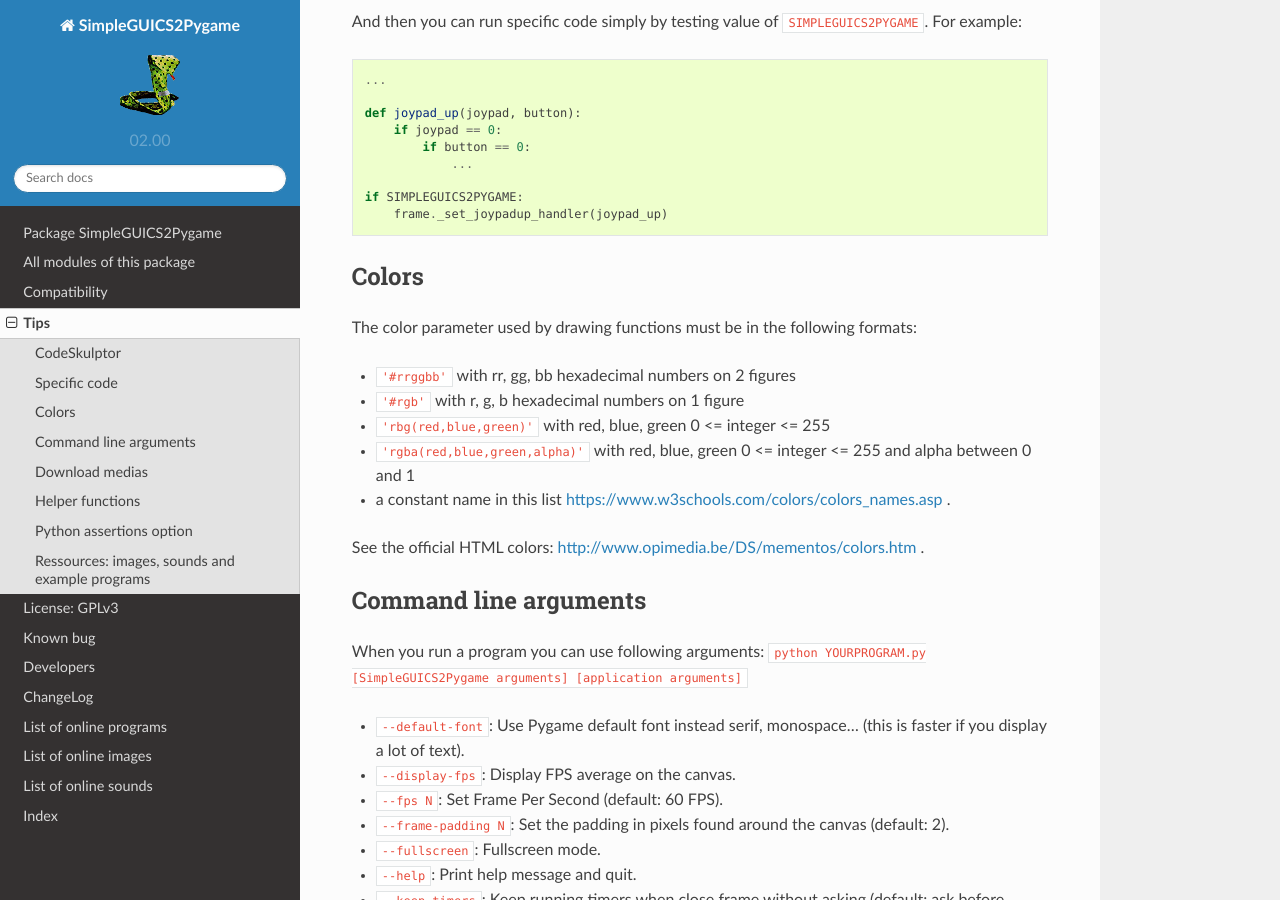
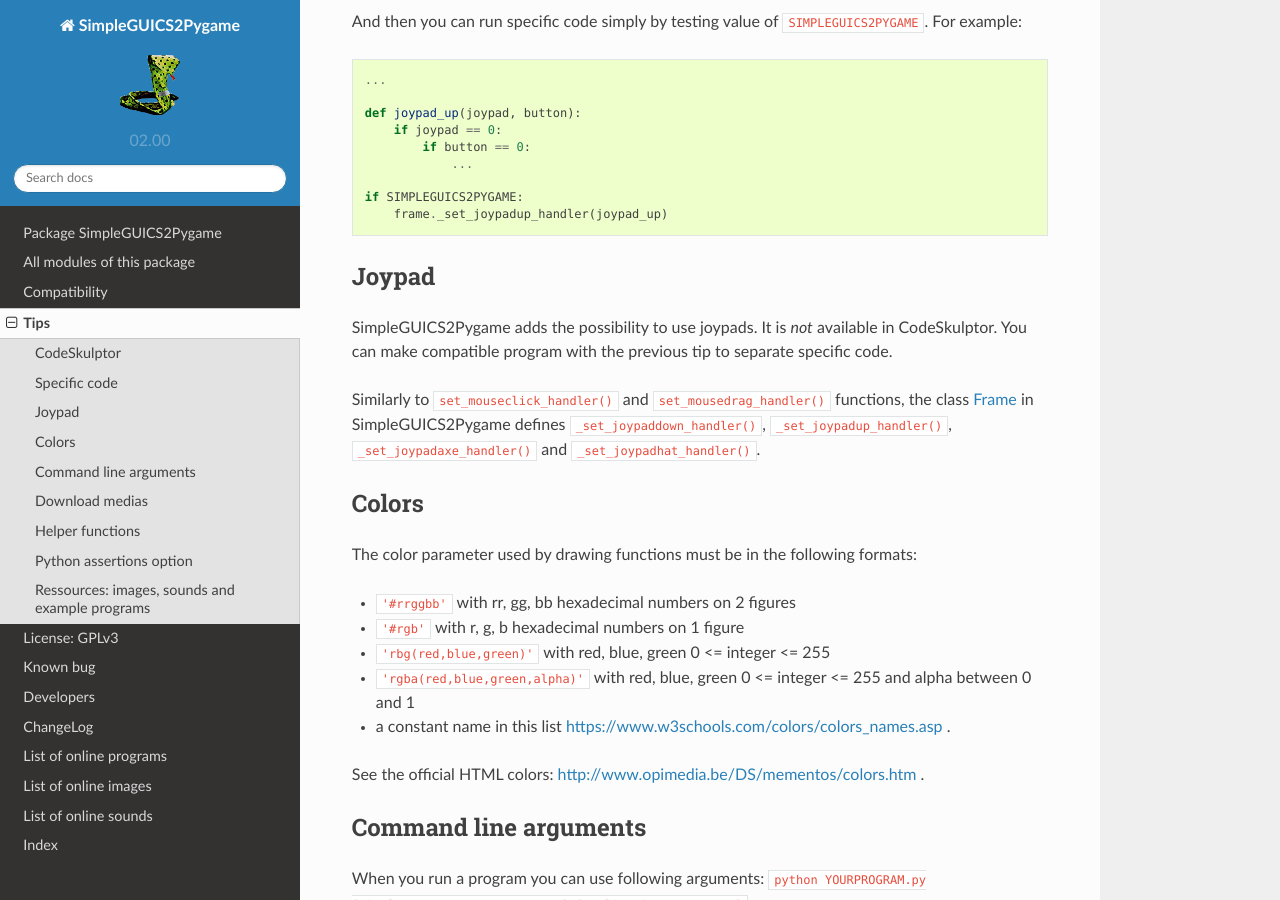
Before and after one commit to rhul-compsoc/SimpleGUICS2Pygame, a Sphinx documentation site: the page built from Sphinx/Tips.rst, in a window 1280 px wide and 900 px high, scrolled down 1667 px. Built offline with Sphinx 7.4.7 and the Read the Docs theme 2.0.0, drawn with Linux system fonts in a browser that asks for light colours; some of the changed text lies outside the part shown.

Commit message:
Updated doc.

```diff
--- a/README.rst
+++ b/README.rst
@@ -35,7 +35,7 @@ and *standard Python* with this module (and Pygame).
 or `SimpleGUI documentation on CodeSkulptor3`_.)
 
 | **Sources** and installers on Bitbucket: https://bitbucket.org/OPiMedia/simpleguics2pygame
-| and on **PyPI**: https://pypi.org/project/SimpleGUICS2Pygame .
+| and on **PyPI**: https://pypi.org/project/SimpleGUICS2Pygame/ .
 
 .. _CodeSkulptor: http://www.codeskulptor.org/
 .. _CodeSkulptor3: https://py3.codeskulptor.org/
--- a/Sphinx/ChangeLog.rst
+++ b/Sphinx/ChangeLog.rst
@@ -1,6 +1,6 @@
 ChangeLog
 =========
-* 02.00.00 WORKING VERSION — March 24, 2020
+* 02.00.00 WORKING VERSION — March 25, 2020
 
   - Converted from Mercurial version control system to Git.
   - Corrected files included in MANIFEST.in for distribution building. (Thanks to `7coil`.)
--- a/Sphinx/Tips.rst
+++ b/Sphinx/Tips.rst
@@ -104,6 +104,24 @@ And then you can run specific code simply by testing value of ``SIMPLEGUICS2PYGA
 
     if SIMPLEGUICS2PYGAME:
         frame._set_joypadup_handler(joypad_up)
+
+
+Joypad
+------
+SimpleGUICS2Pygame adds the possibility to use joypads.
+It is *not* available in CodeSkulptor.
+You can make compatible program with the previous tip
+to separate specific code.
+
+Similarly to ``set_mouseclick_handler()`` and ``set_mousedrag_handler()`` functions,
+the class `Frame`_ in SimpleGUICS2Pygame defines
+``_set_joypaddown_handler()``,
+``_set_joypadup_handler()``,
+``_set_joypadaxe_handler()``
+and ``_set_joypadhat_handler()``.
+
+.. _`Frame`: simpleguics2pygame/frame.html#SimpleGUICS2Pygame.simpleguics2pygame.frame.Frame
+
 
 
 Colors
```
Also changed, not shown: other parts of README.rst (+1 -1 lines), other parts of Sphinx/Tips.rst (+2 -2 lines), SimpleGUICS2Pygame/__init__.py (+4 -4 lines), Sphinx/index.rst (+8 -3 lines), Sphinx/modules.rst (+15 -0 lines), Sphinx/simpleguics2pygame.rst (+16 -0 lines).
